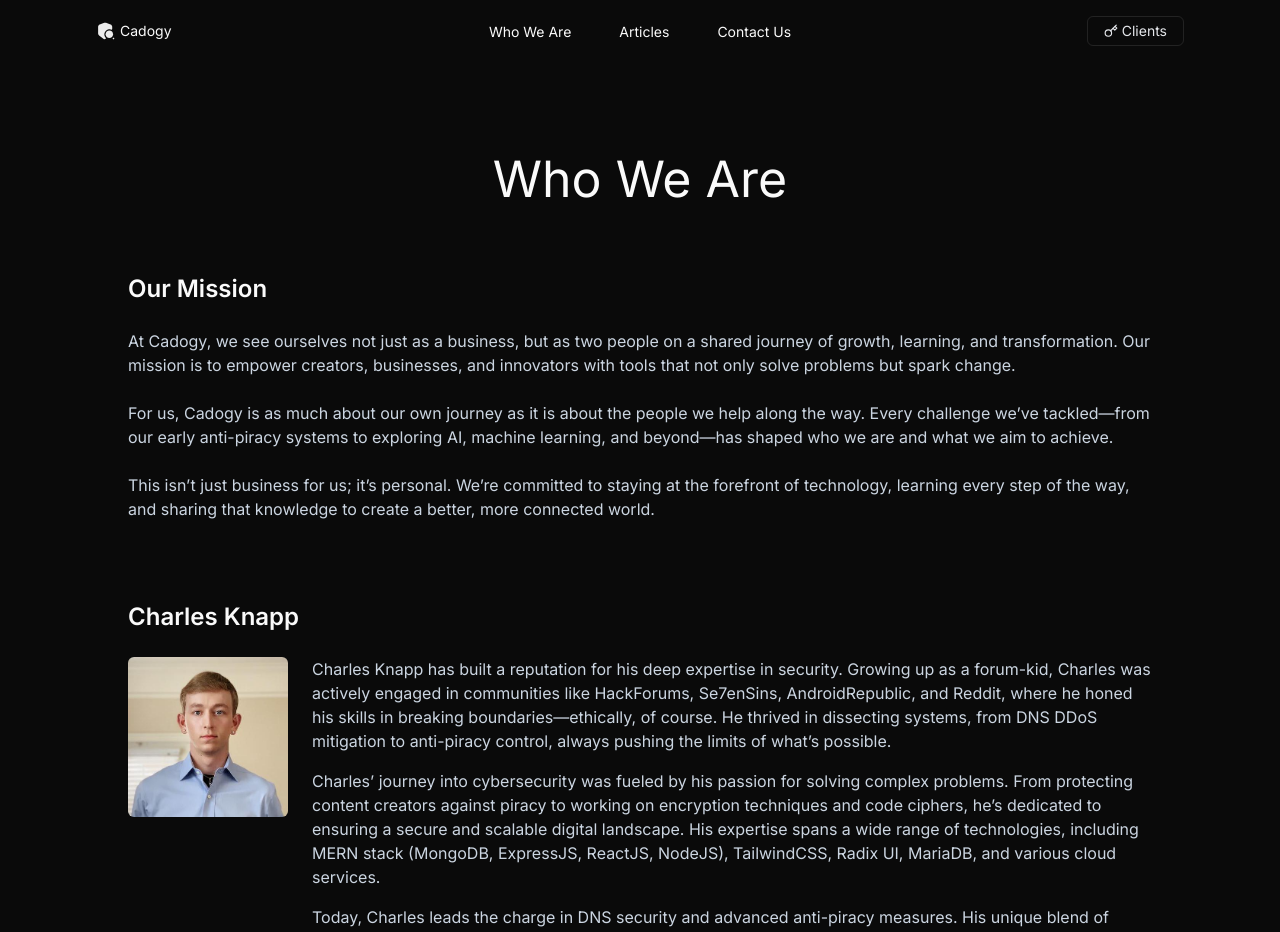
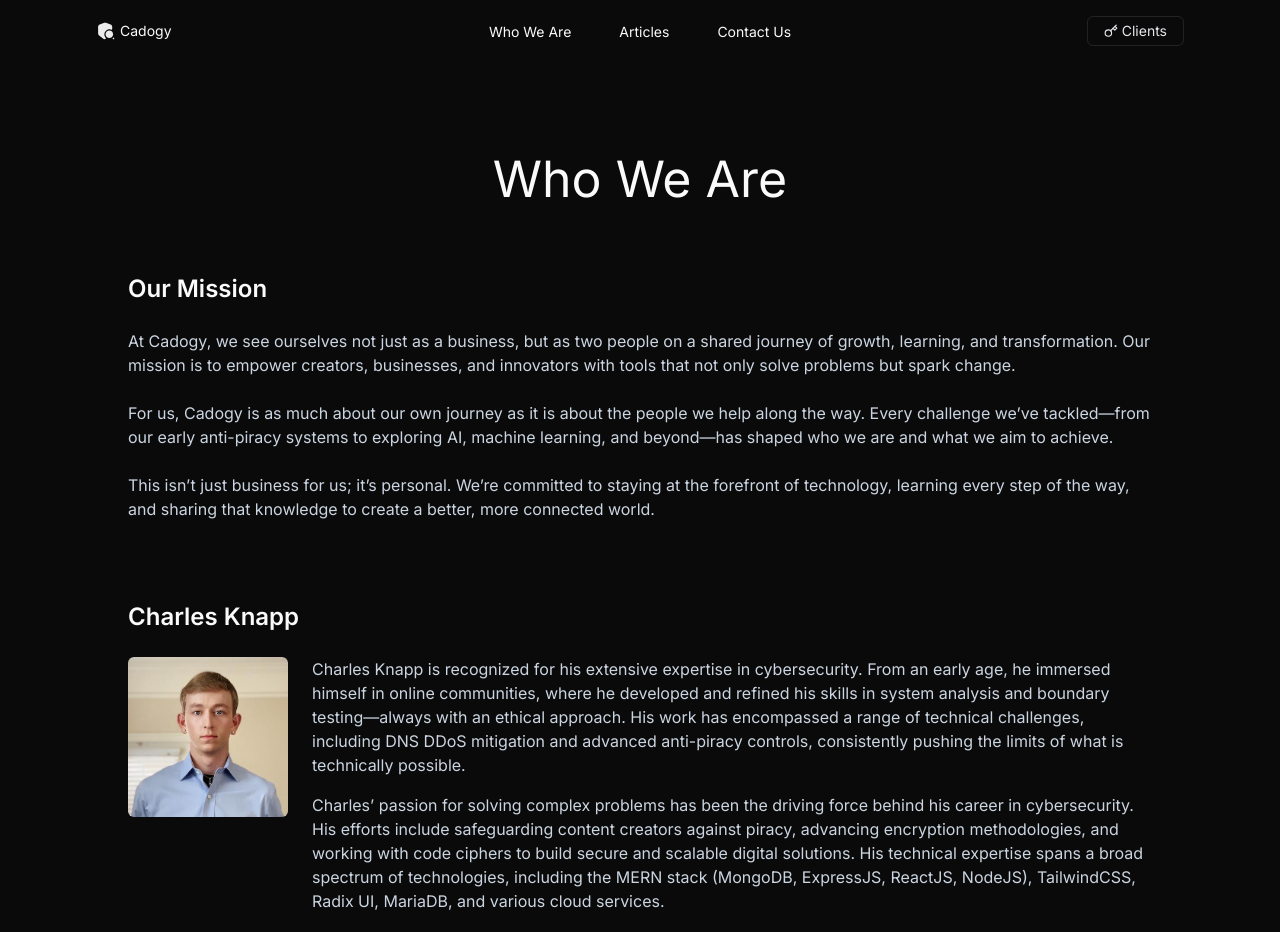
Before and after one commit to Cadogy/Cadogy_Site_2025, a Next.js app: page /who-we-are in a window 1280 px wide. Shown: the top 932 px of the page. Built offline with nearby package versions, Linux system fonts and the light colour scheme; no server answers.

Commit message:
CK wording changes

```diff
--- a/src/components/body/WhoWeAreContent.tsx
+++ b/src/components/body/WhoWeAreContent.tsx
@@ -107,36 +107,33 @@ const WhoWeAreContent = () => {
               className="mb-6 h-40 w-40 rounded-md md:mb-0 md:mr-6"
             />
             <div>
-              {" "}
               <p className="text-md mb-4 text-slate-300">
-                {" "}
-                Charles Knapp has built a reputation for his deep expertise in
-                security. Growing up as a forum-kid, Charles was actively
-                engaged in communities like HackForums, Se7enSins,
-                AndroidRepublic, and Reddit, where he honed his skills in
-                breaking boundaries—ethically, of course. He thrived in
-                dissecting systems, from DNS DDoS mitigation to anti-piracy
-                control, always pushing the limits of what’s possible.{" "}
-              </p>{" "}
+                Charles Knapp is recognized for his extensive expertise in
+                cybersecurity. From an early age, he immersed himself in online
+                communities, where he developed and refined his skills in system
+                analysis and boundary testing—always with an ethical approach.
+                His work has encompassed a range of technical challenges,
+                including DNS DDoS mitigation and advanced anti-piracy controls,
+                consistently pushing the limits of what is technically possible.
+              </p>
               <p className="text-md mb-4 text-slate-300">
-                {" "}
-                Charles’ journey into cybersecurity was fueled by his passion
-                for solving complex problems. From protecting content creators
-                against piracy to working on encryption techniques and code
-                ciphers, he’s dedicated to ensuring a secure and scalable
-                digital landscape. His expertise spans a wide range of
-                technologies, including MERN stack (MongoDB, ExpressJS, ReactJS,
-                NodeJS), TailwindCSS, Radix UI, MariaDB, and various cloud
-                services.{" "}
-              </p>{" "}
+                Charles’ passion for solving complex problems has been the
+                driving force behind his career in cybersecurity. His efforts
+                include safeguarding content creators against piracy, advancing
+                encryption methodologies, and working with code ciphers to build
+                secure and scalable digital solutions. His technical expertise
+                spans a broad spectrum of technologies, including the MERN stack
+                (MongoDB, ExpressJS, ReactJS, NodeJS), TailwindCSS, Radix UI,
+                MariaDB, and various cloud services.
+              </p>
               <p className="text-md text-slate-300">
-                {" "}
-                Today, Charles leads the charge in DNS security and advanced
-                anti-piracy measures. His unique blend of technical skills and a
-                hacker’s curiosity continues to shape the future of digital
-                protection, as he helps businesses secure their systems and
-                break free from the ordinary.{" "}
-              </p>{" "}
+                Today, Charles specializes in DNS security and cutting-edge
+                anti-piracy strategies. With a unique combination of technical
+                proficiency and an innate curiosity, he continues to pioneer
+                innovative solutions in digital security, empowering businesses
+                to protect their systems and achieve unparalleled resilience in
+                an increasingly complex digital landscape.
+              </p>
             </div>
           </div>
         </motion.section>
```
